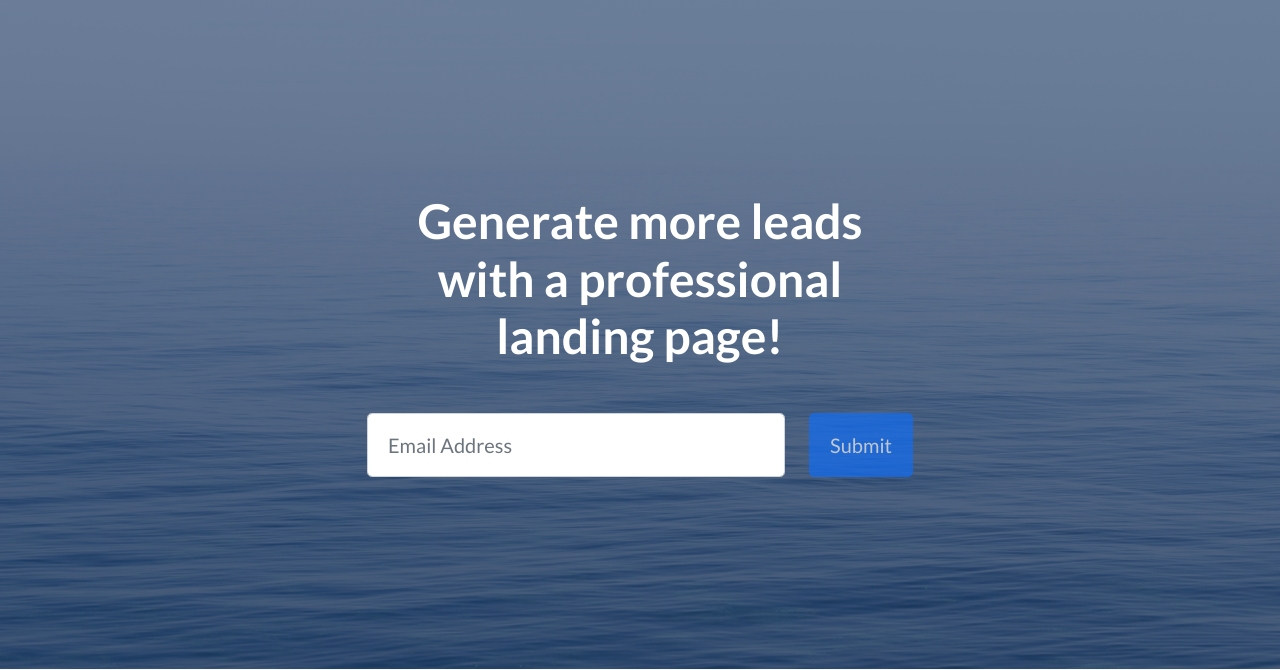
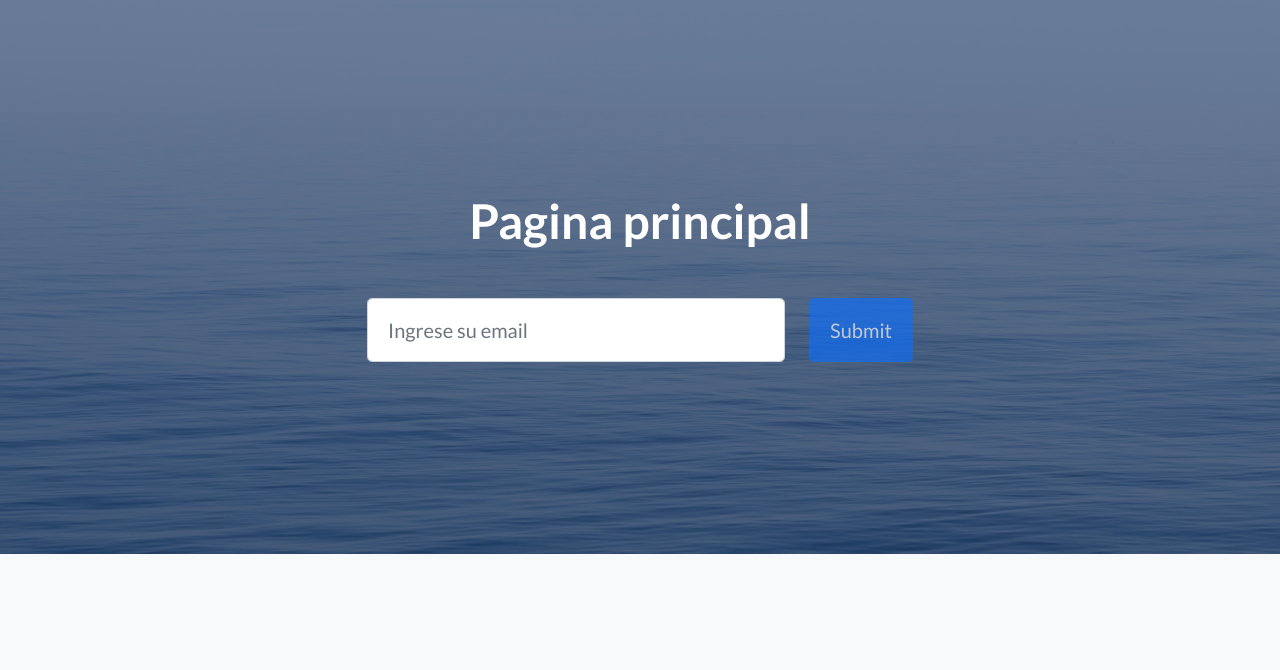
Before and after one commit to samuelCastillo19/Proyecto_Coder, a Django app: page /AppCoder/ in a window 1280 px wide. Shown: the part 66-736 px from the top of the page. Run offline with Django 4.2, Linux system fonts and the light colour scheme; some libraries are stand-ins or nearby versions.

Commit message:
Modificaion de html inicio

```diff
--- a/AppCoder/templates/AppCoder/inicio.html
+++ b/AppCoder/templates/AppCoder/inicio.html
@@ -1,6 +1,9 @@
 <!DOCTYPE html>
 <html lang="en">
     <head>
+
+        {% load static %}
+
         <meta charset="utf-8" />
         <meta name="viewport" content="width=device-width, initial-scale=1, shrink-to-fit=no" />
         <meta name="description" content="" />
@@ -13,7 +16,7 @@
         <!-- Google fonts-->
         <link href="https://fonts.googleapis.com/css?family=Lato:300,400,700,300italic,400italic,700italic" rel="stylesheet" type="text/css" />
         <!-- Core theme CSS (includes Bootstrap)-->
-        <link href="css/styles.css" rel="stylesheet" />
+        <link href="{% static 'AppCoder/css/styles.css' %}" rel="stylesheet" />
     </head>
     <body>
         <!-- Navigation-->
@@ -30,7 +33,7 @@
                     <div class="col-xl-6">
                         <div class="text-center text-white">
                             <!-- Page heading-->
-                            <h1 class="mb-5">Generate more leads with a professional landing page!</h1>
+                            <h1 class="mb-5">Pagina principal</h1>
                             <!-- Signup form-->
                             <!-- * * * * * * * * * * * * * * *-->
                             <!-- * * SB Forms Contact Form * *-->
@@ -43,9 +46,9 @@
                                 <!-- Email address input-->
                                 <div class="row">
                                     <div class="col">
-                                        <input class="form-control form-control-lg" id="emailAddress" type="email" placeholder="Email Address" data-sb-validations="required,email" />
-                                        <div class="invalid-feedback text-white" data-sb-feedback="emailAddress:required">Email Address is required.</div>
-                                        <div class="invalid-feedback text-white" data-sb-feedback="emailAddress:email">Email Address Email is not valid.</div>
+                                        <input class="form-control form-control-lg" id="emailAddress" type="email" placeholder="Ingrese su email" data-sb-validations="required,email" />
+                                        <div class="invalid-feedback text-white" data-sb-feedback="emailAddress:required">Se requiere ingresar un email</div>
+                                        <div class="invalid-feedback text-white" data-sb-feedback="emailAddress:email">El email que ingresaste no es válido.</div>
                                     </div>
                                     <div class="col-auto"><button class="btn btn-primary btn-lg disabled" id="submitButton" type="submit">Submit</button></div>
                                 </div>
@@ -132,21 +135,21 @@
                 <div class="row">
                     <div class="col-lg-4">
                         <div class="testimonial-item mx-auto mb-5 mb-lg-0">
-                            <img class="img-fluid rounded-circle mb-3" src="assets/img/testimonials-1.jpg" alt="..." />
+                            <img class="img-fluid rounded-circle mb-3" src="{% static 'AppCoder/assets/img/testimonials-1.jpg' %}" alt="..." />
                             <h5>Margaret E.</h5>
                             <p class="font-weight-light mb-0">"This is fantastic! Thanks so much guys!"</p>
                         </div>
                     </div>
                     <div class="col-lg-4">
                         <div class="testimonial-item mx-auto mb-5 mb-lg-0">
-                            <img class="img-fluid rounded-circle mb-3" src="assets/img/testimonials-2.jpg" alt="..." />
+                            <img class="img-fluid rounded-circle mb-3" src="{% static 'AppCoder/assets/img/testimonials-2.jpg' %}" alt="..." />
                             <h5>Fred S.</h5>
                             <p class="font-weight-light mb-0">"Bootstrap is amazing. I've been using it to create lots of super nice landing pages."</p>
                         </div>
                     </div>
                     <div class="col-lg-4">
                         <div class="testimonial-item mx-auto mb-5 mb-lg-0">
-                            <img class="img-fluid rounded-circle mb-3" src="assets/img/testimonials-3.jpg" alt="..." />
+                            <img class="img-fluid rounded-circle mb-3" src="{% static 'AppCoder/assets/img/testimonials-3.jpg' %}" alt="..." />
                             <h5>Sarah W.</h5>
                             <p class="font-weight-light mb-0">"Thanks so much for making these free resources available to us!"</p>
                         </div>
```
